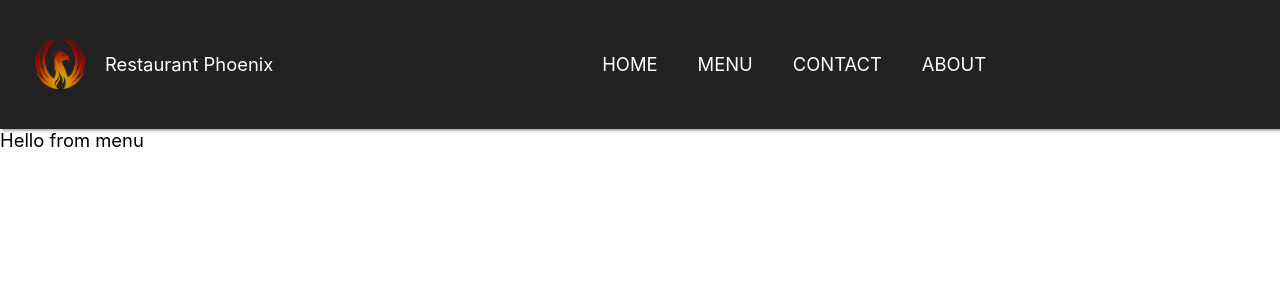
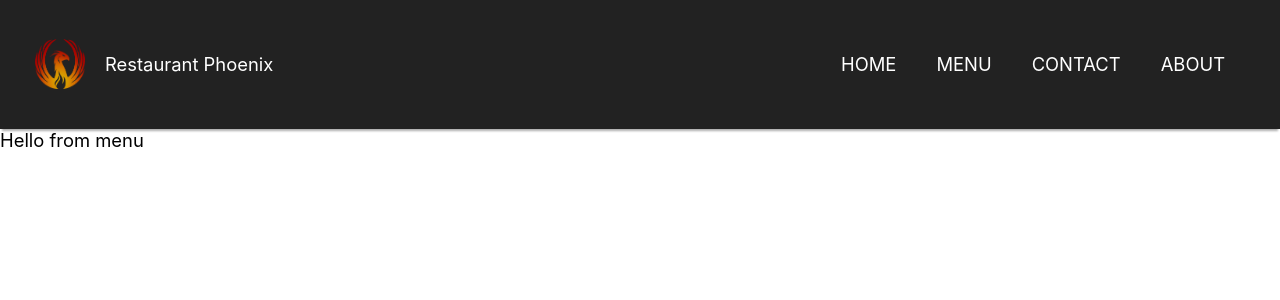
Before and after one commit to ObradovicNikola/navbar-react, a React (Create React App) app: page /menu in a window 1280 px wide. Shown: the top 300 px of the page. Built offline with nearby package versions, Linux system fonts and the light colour scheme.

Commit message:
Fixed menu margin

```diff
--- a/src/components/componentsStyles/Navbar.css
+++ b/src/components/componentsStyles/Navbar.css
@@ -14,6 +14,8 @@ nav {
   -webkit-box-shadow: 0 4px 2px -2px #afafaf;
           box-shadow: 0 4px 2px -2px #afafaf;
   position: relative;
+  -webkit-box-sizing: border-box;
+          box-sizing: border-box;
 }
 
 .logo {
@@ -22,8 +24,8 @@ nav {
 }
 
 nav .menu {
-  margin: auto;
   padding: 10px;
+  margin: auto 10px auto auto;
 }
 
 nav .menu li {
@@ -90,7 +92,7 @@ nav .menu li .nav-link:hover::after {
   font-size: 2rem;
 }
 
-@media only screen and (max-width: 560px) {
+@media only screen and (max-width: 715px) {
   nav .menu {
     padding-top: 0;
     display: none;
--- a/src/components/componentsStyles/Navbar.scss
+++ b/src/components/componentsStyles/Navbar.scss
@@ -8,19 +8,20 @@ nav {
     align-content: center;
     box-shadow: 0 4px 2px -2px rgb(175, 175, 175);
     position: relative;
+    box-sizing: border-box;
 }
 
-.logo{
+.logo {
     margin: auto;
     padding: 10px;
 }
 
 nav .menu {
-    margin: auto;
     padding: 10px;
+    margin: auto 10px auto auto;
 }
 
-nav .menu li{
+nav .menu li {
     list-style: none;
     display: inline;
     margin: 10px;
@@ -42,17 +43,19 @@ nav .menu li{
     margin: auto;
     margin-right: 20px;
 }
-nav .menu li .nav-link{
+
+nav .menu li .nav-link {
     position: relative;
 }
+
 // nav .menu li .nav-link:before,
 nav .menu li .nav-link:after {
     content: '';
     position: absolute;
     width: 100%;
     height: 2px;
-    background: rgb(255,192,0);
-    background: radial-gradient(circle, rgba(255,192,0,1) 0%, rgba(255,0,0,1) 100%);
+    background: rgb(255, 192, 0);
+    background: radial-gradient(circle, rgba(255, 192, 0, 1) 0%, rgba(255, 0, 0, 1) 100%);
     left: 0;
     transform: scaleX(0);
     transition: all .5s;
@@ -78,12 +81,12 @@ nav .menu li .nav-link:hover::after {
     display: none;
 }
 
-.fa-bars{
+.fa-bars {
     font-size: 2rem;
 }
 
 
-@media only screen and (max-width: 560px){
+@media only screen and (max-width: 715px) {
     nav .menu {
         padding-top: 0;
         display: none;
@@ -96,6 +99,7 @@ nav .menu li .nav-link:hover::after {
         position: absolute;
         top: 100%;
     }
+
     .burger {
         display: block;
     }
@@ -116,6 +120,7 @@ nav .menu li .nav-link:hover::after {
         margin-bottom: 10px;
         border-top: 2px solid rgb(61, 61, 61);
     }
+
     nav .menu li .nav-link:after {
         display: none;
     }
```
Also changed, not shown: src/components/Navbar.js (+6 -6 lines), 1 other file (tests, documents, lock files or other folders). Lines whose indentation alone changed are shown as unchanged.
